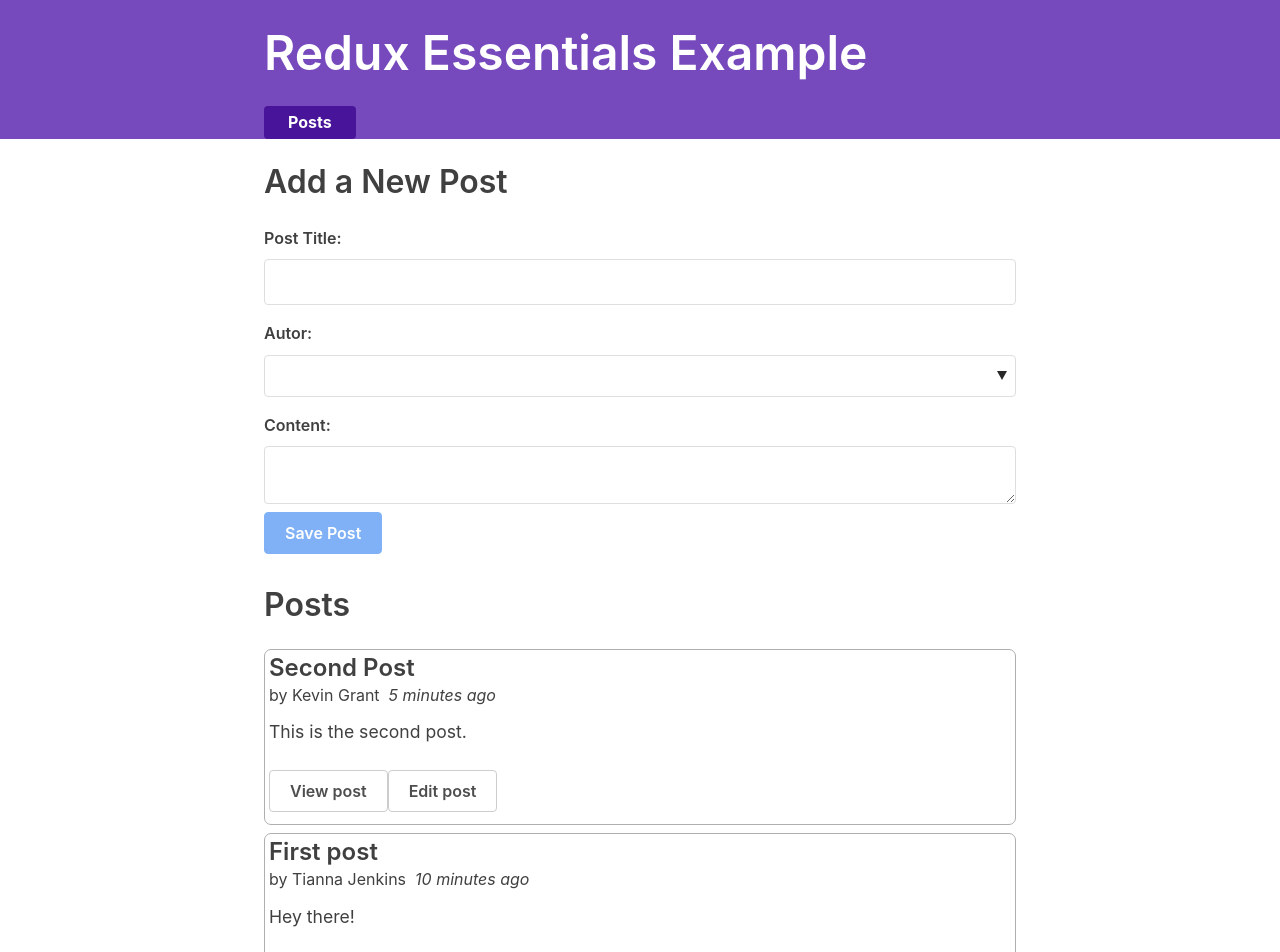
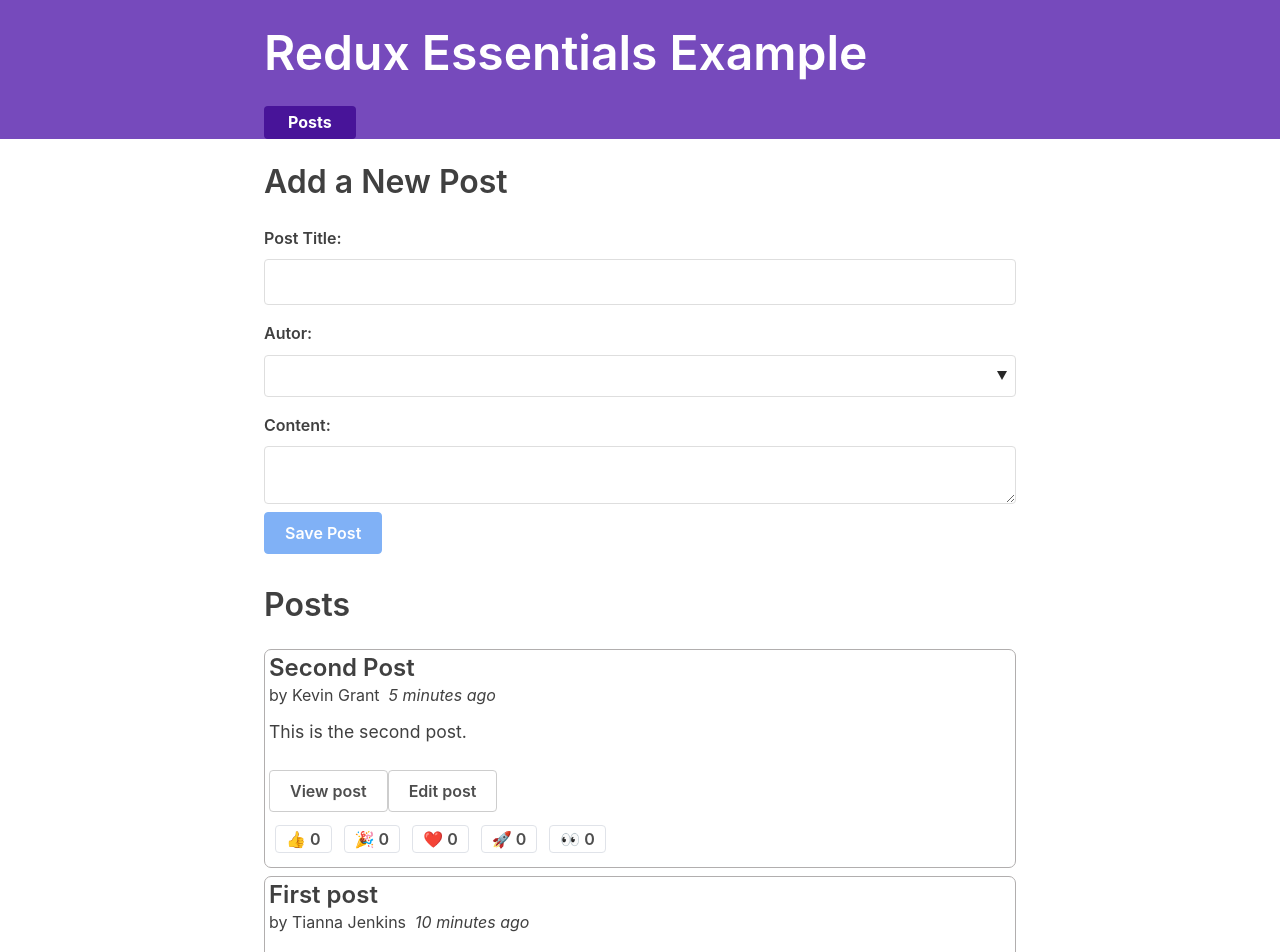
Before and after one commit to jorgenlt/working-with-react-redux, a React (Create React App) app in the folder redux-essentials-example-app-master/: page / in a window 1280 px wide. Shown: the top 952 px of the page. Built offline with nearby package versions, Linux system fonts and the light colour scheme; what @mswjs/data, mock-socket, txtgen would draw is missing.

Commit message:
reaction buttons

```diff
--- a/redux-essentials-example-app-master/src/features/posts/PostsList.js
+++ b/redux-essentials-example-app-master/src/features/posts/PostsList.js
@@ -4,6 +4,7 @@
 
 import PostAuthor from './PostAuthor'
 import TimeAgo from './TimeAgo'
+import ReactionButtons from './ReactionButtons'
 
 const PostsList = () => {
     const posts = useSelector(state => state.posts);
@@ -22,6 +23,7 @@
             <Link to={`/editPost/${post.id}`} className='button muted-button'>
                 Edit post
             </Link>
+            <ReactionButtons post={post} />
         </article>
     ))
 
--- /dev/null
+++ b/redux-essentials-example-app-master/src/features/posts/ReactionButtons.js
@@ -0,0 +1,35 @@
+import React from 'react'
+import { useDispatch } from 'react-redux'
+
+import { reactionAdded } from './postsSlice'
+
+const reactionEmoji = {
+  thumbsUp: '👍',
+  hooray: '🎉',
+  heart: '❤️',
+  rocket: '🚀',
+  eyes: '👀'
+}
+
+const ReactionButtons = ({ post }) => {
+  const dispatch = useDispatch()
+
+  const reactionButtons = Object.entries(reactionEmoji).map(([name, emoji]) => {
+    return (
+      <button
+        key={name}
+        type="button"
+        className="muted-button reaction-button"
+        onClick={() =>
+            dispatch(reactionAdded({ postId: post.id, reaction: name }))
+        }
+      >
+        {emoji} {post.reactions[name]}
+      </button>
+    )
+  })
+
+  return <div>{reactionButtons}</div>
+}
+
+export default ReactionButtons;
--- a/redux-essentials-example-app-master/src/features/posts/SinglePostPage.js
+++ b/redux-essentials-example-app-master/src/features/posts/SinglePostPage.js
@@ -4,6 +4,7 @@
 
 import PostAuthor from './PostAuthor'
 import TimeAgo from './TimeAgo'
+import ReactionButtons from './ReactionButtons'
 
 const SinglePostPage =  ({ match }) => {
     const { postId } = match.params;
@@ -28,6 +29,7 @@
                 <TimeAgo timestamp={post.date} />
                 <p className='post-content'>{post.content}</p>
                 <Link to={`/editPost/${post.id}`} className='button'>Edit post</Link>
+                <ReactionButtons post={post} />
             </article>
         </section>
     )
--- a/redux-essentials-example-app-master/src/features/posts/postsSlice.js
+++ b/redux-essentials-example-app-master/src/features/posts/postsSlice.js
@@ -7,14 +7,28 @@
         title: 'First post',
         content: 'Hey there!',
         user: '0',
-        date: sub(new Date(), { minutes: 10 }).toISOString()
+        date: sub(new Date(), { minutes: 10 }).toISOString(),
+        reactions: {
+            thumbsUp: 0,
+            hooray: 0,
+            heart: 0,
+            rocket: 0,
+            eyes: 0,
+        },
     },
     {
         id: '2',
         title: 'Second Post',
         content: 'This is the second post.',
         user: '1',
-        date: sub(new Date(), { minutes: 5 }).toISOString()
+        date: sub(new Date(), { minutes: 5 }).toISOString(),
+        reactions: {
+            thumbsUp: 0,
+            hooray: 0,
+            heart: 0,
+            rocket: 0,
+            eyes: 0,
+        },
     }
 ];
 
@@ -33,10 +47,17 @@
                         date: new Date().toISOString(),
                         title,
                         content,
-                        user: userId
-                    }
+                        user: userId,
+                        reactions: {
+                            thumbsUp: 0,
+                            hooray: 0,
+                            heart: 0,
+                            rocket: 0,
+                            eyes: 0
+                        },
+                    },
                 }
-            }
+            },
         },
         postUpdated(state, action) {
             const { id, title, content } = action.payload;
@@ -45,10 +66,17 @@
                 existingPost.title = title;
                 existingPost.content = content;
             }
+        },
+        reactionAdded(state, action) {
+            const {postId, reaction} = action.payload;
+            const existingPost = state.find(post => post.id === postId);
+            if(existingPost) {
+                existingPost.reactions[reaction]++;
+            }
         }
     }
 });
 
-export const { postAdded, postUpdated } = postsSlice.actions;
+export const { postAdded, postUpdated, reactionAdded } = postsSlice.actions;
 
 export default postsSlice.reducer;
```
